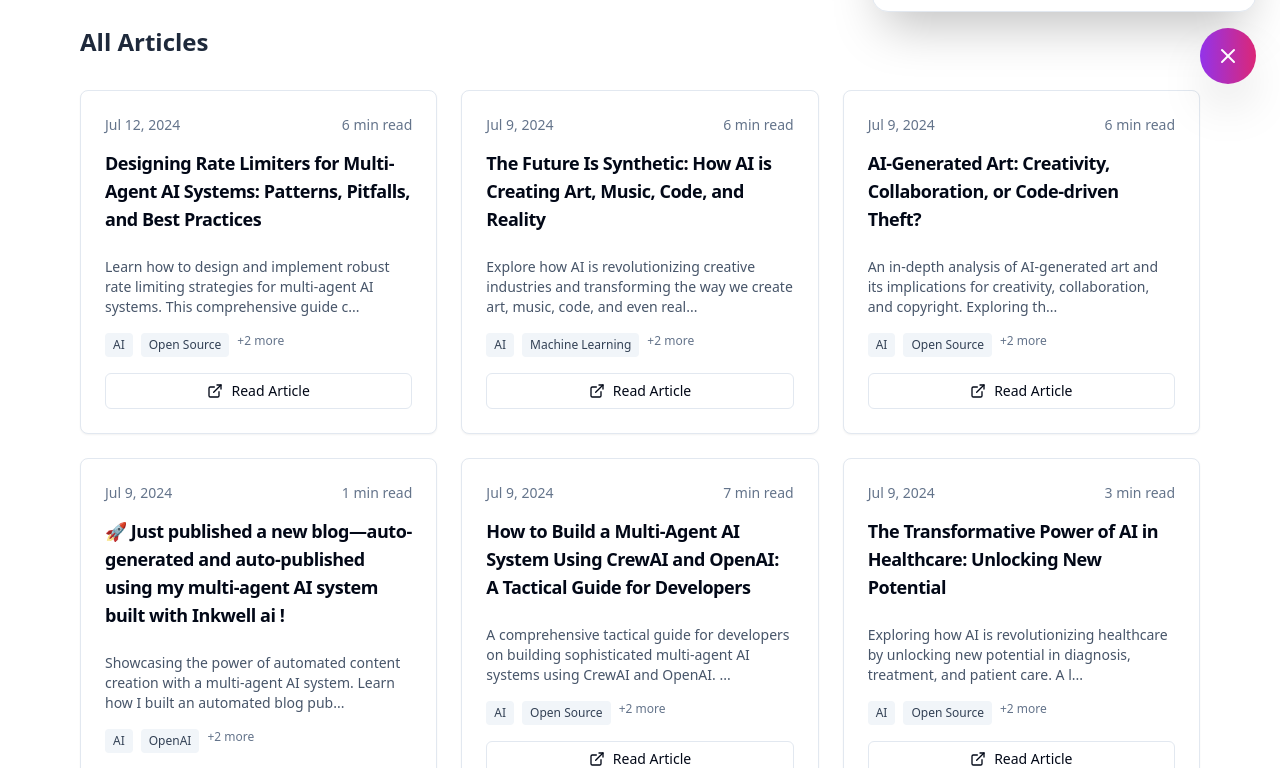
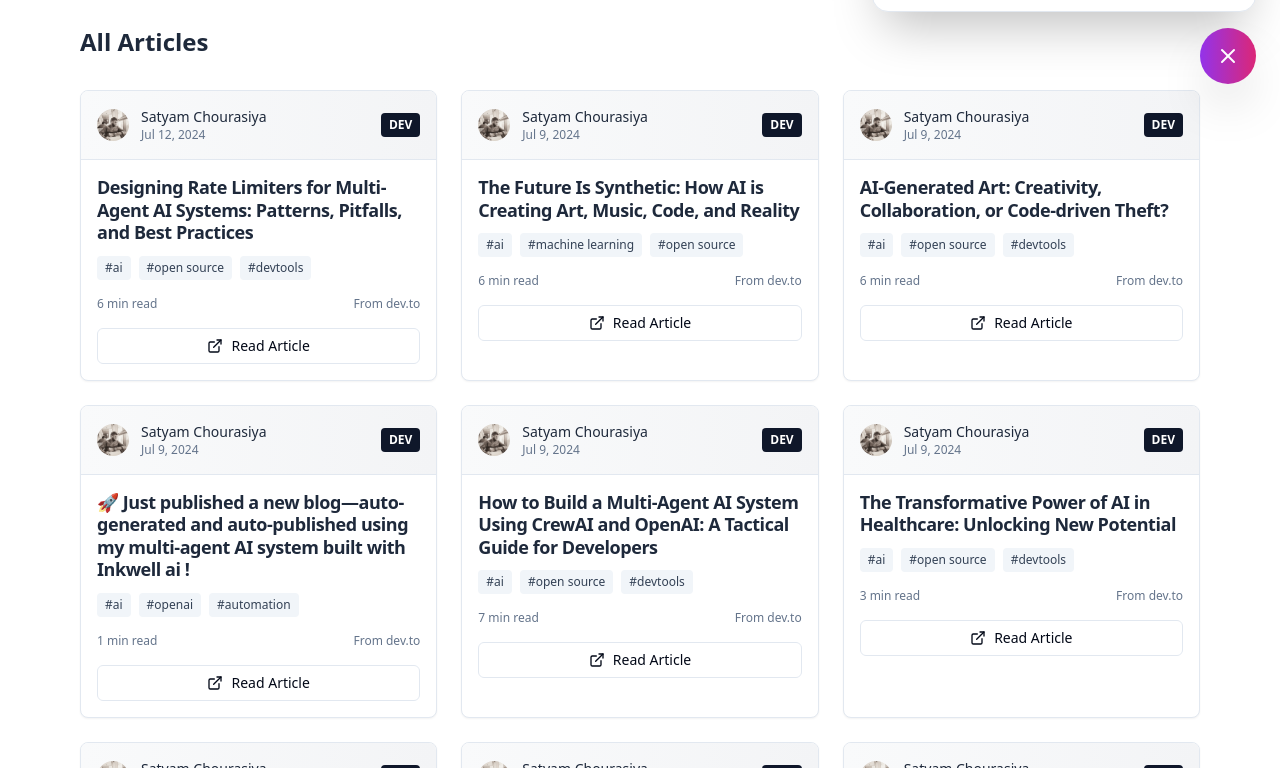
Before and after one commit to kskmr6390/satyams-stellar-showcase, a React (Vite) app: page /blog in a window 1280 px wide. Shown: the part 692-1460 px from the top of the page. Built offline with nearby package versions, Linux system fonts and the light colour scheme.

Commit message:
Update blog article display
Update blog article display to match Twitter.

```diff
--- a/src/pages/Blog.tsx
+++ b/src/pages/Blog.tsx
@@ -181,32 +181,47 @@ const Blog = () => {
           </div>
           <div className="grid grid-cols-1 md:grid-cols-2 lg:grid-cols-3 gap-6">
             {blogPosts.map((post) => (
-              <Card key={post.id} className="hover:shadow-lg transition-all duration-300 group">
-                <CardHeader>
-                  <div className="flex items-center justify-between text-sm text-slate-500 dark:text-slate-400 mb-2">
-                    <span>{post.publishedDate}</span>
-                    <span>{post.readTime}</span>
+              <Card key={post.id} className="hover:shadow-lg transition-all duration-300 group overflow-hidden border-slate-200 dark:border-slate-700">
+                <div className="relative">
+                  {/* Dev.to style header */}
+                  <div className="bg-gradient-to-r from-gray-50 to-gray-100 dark:from-slate-800 dark:to-slate-700 p-4 border-b border-slate-200 dark:border-slate-600">
+                    <div className="flex items-center justify-between">
+                      <div className="flex items-center gap-3">
+                        <img
+                          src="/lovable-uploads/608bfbbf-b299-4088-a452-f703c3f34c4a.png"
+                          alt="Satyam Chourasiya"
+                          className="w-8 h-8 rounded-full object-cover"
+                        />
+                        <div>
+                          <p className="text-sm font-medium text-slate-800 dark:text-white">Satyam Chourasiya</p>
+                          <p className="text-xs text-slate-500 dark:text-slate-400">{post.publishedDate}</p>
                         </div>
-                  <CardTitle className="text-lg group-hover:text-purple-600 dark:group-hover:text-purple-400 transition-colors">
+                      </div>
+                      <div className="bg-slate-900 text-white px-2 py-1 rounded text-xs font-bold">
+                        DEV
+                      </div>
+                    </div>
+                  </div>
+
+                  {/* Article content */}
+                  <CardContent className="p-4">
+                    <CardTitle className="text-lg font-bold text-slate-800 dark:text-white mb-3 group-hover:text-purple-600 dark:group-hover:text-purple-400 transition-colors leading-tight">
                       {post.title}
                     </CardTitle>
-                </CardHeader>
-                <CardContent>
-                  <CardDescription className="text-slate-600 dark:text-slate-300 mb-4 line-clamp-3">
-                    {post.description.substring(0, 120)}...
-                  </CardDescription>
+
                     <div className="flex flex-wrap gap-2 mb-4">
-                    {post.tags.slice(0, 2).map((tag) => (
+                      {post.tags.slice(0, 3).map((tag) => (
                         <span key={tag} className="bg-slate-100 dark:bg-slate-700 text-slate-700 dark:text-slate-300 px-2 py-1 rounded text-xs">
-                        {tag}
+                          #{tag.toLowerCase()}
                         </span>
                       ))}
-                    {post.tags.length > 2 && (
-                      <span className="text-slate-500 dark:text-slate-400 text-xs">
-                        +{post.tags.length - 2} more
-                      </span>
-                    )}
                     </div>
+
+                    <div className="flex items-center justify-between text-xs text-slate-500 dark:text-slate-400 mb-4">
+                      <span>{post.readTime}</span>
+                      <span>From dev.to</span>
+                    </div>
+
                     {post.url !== "#" ? (
                       <Button asChild variant="outline" size="sm" className="w-full">
                         <a href={post.url} target="_blank" rel="noopener noreferrer" className="inline-flex items-center gap-2">
@@ -220,6 +235,7 @@ const Blog = () => {
                       </Button>
                     )}
                   </CardContent>
+                </div>
               </Card>
             ))}
           </div>
```
Lines whose indentation alone changed are shown as unchanged.
